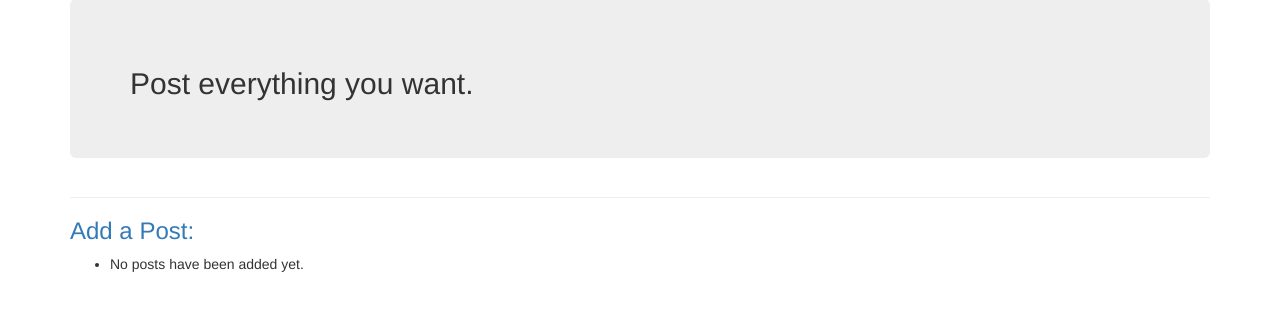
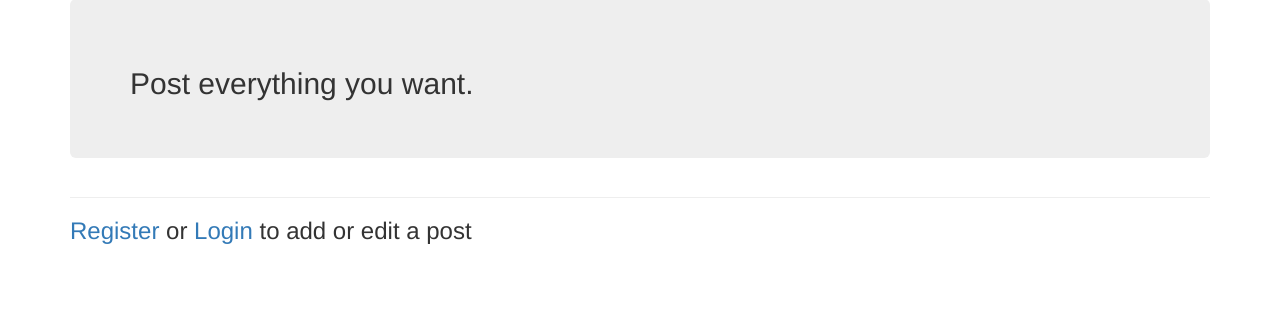
Before and after one commit to Eskander777/blog-django-example, a Django app: page / in a window 1280 px wide. Shown: the part 112-433 px from the top of the page. Run offline with Django 3.2, Linux system fonts and the light colour scheme; data that the repository does not hold is empty; some libraries are stand-ins or nearby versions.

Commit message:
Changed some functionality

```diff
--- a/Blog/settings.py
+++ b/Blog/settings.py
@@ -25,7 +25,7 @@ SECRET_KEY = 'ojm@u1lvf&8igt1#df$udzc%gxk09c(++2sy$0oyoq)j&yh(81'
 # SECURITY WARNING: don't run with debug turned on in production!
 DEBUG = True
 
-ALLOWED_HOSTS = []
+ALLOWED_HOSTS = ['127.0.0.1']
 
 
 # Application definition
--- a/blogs/templates/blogs/index.html
+++ b/blogs/templates/blogs/index.html
@@ -1,4 +1,5 @@
 {% extends "blogs/base.html" %}
+{% load bootstrap3 %}
 
 {% block header %}
   <div class='jumbotron'>
@@ -7,10 +8,11 @@
 {% endblock header %}
 
 {% block content %}
-<h3>
-  <a href="{% url 'blogs:new_post' %}">Add a Post:</a>
-</h3>
 
+{% if user.is_authenticated %}
+  <a href="{% url 'blogs:new_post' %}">
+    <button class="btn btn-primary">Add post</button>
+  </a>
 <ul>
   {% for blog in blogs %}
     <li>
@@ -29,6 +31,14 @@
   {% empty %}
     <li>No posts have been added yet.</li>
   {% endfor %}
+  {% else %}
+  <h3>
+  <a href="{% url 'users:register' %}">Register</a>
+  or
+  <a href="{% url 'users:login' %}">Login</a>
+  to add or edit a post
+  </h3>
+  {% endif %}
 </ul>
 
 {% endblock content %}
--- a/blogs/views.py
+++ b/blogs/views.py
@@ -1,5 +1,5 @@
 from django.shortcuts import render
-from django.http import HttpResponseRedirect, Http404
+from django.http import HttpResponseRedirect, HttpResponse
 from django.urls import reverse
 from .models import BlogPost
 from .forms import BlogPostForm
@@ -59,4 +59,4 @@ def check_topic_owner(post_owner, current_user):
         текущим пользователем
     """
     if post_owner != current_user:
-        raise Http404
+        raise HttpResponse('You are not allowed to edit this post!')
```
